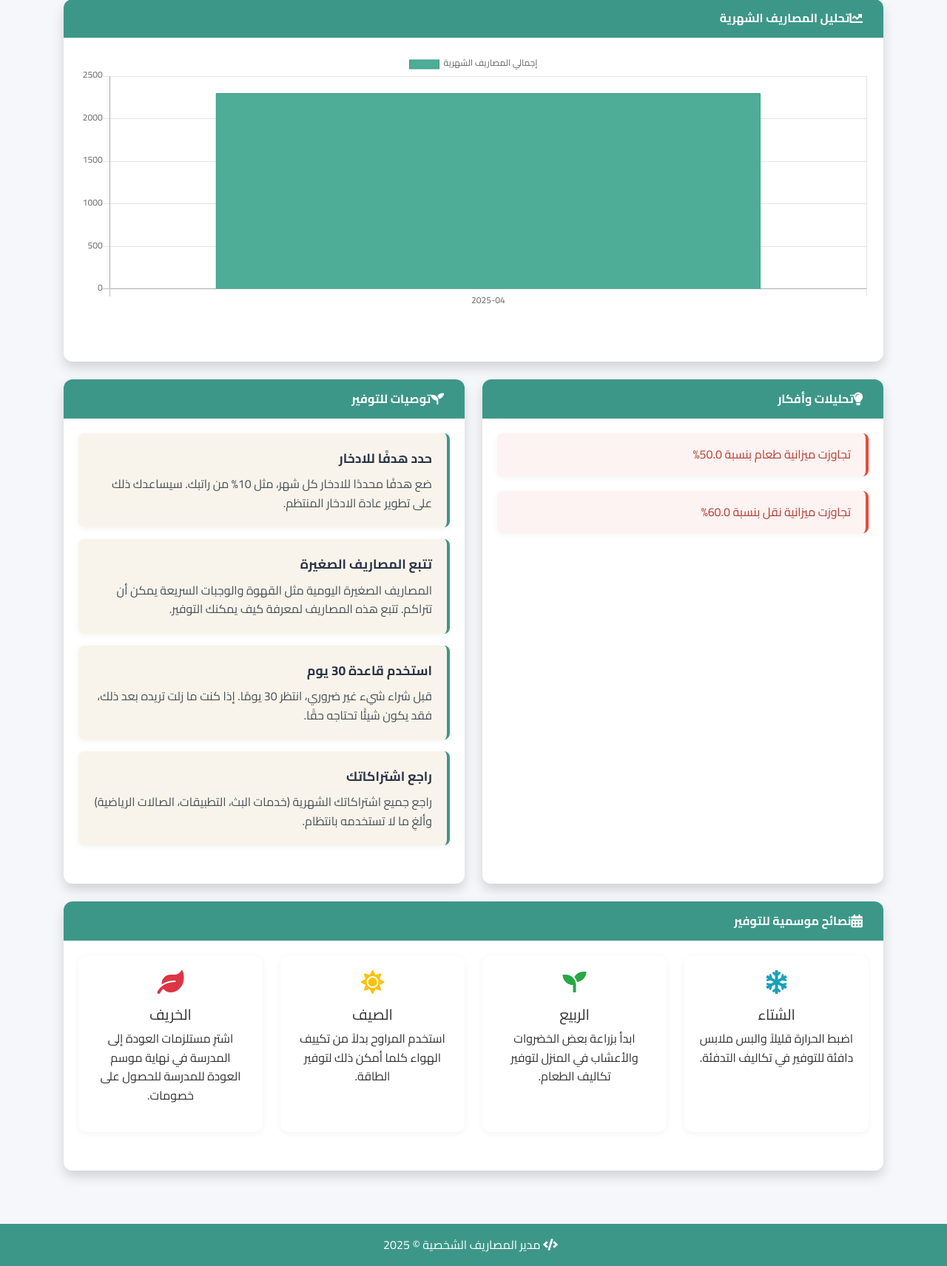
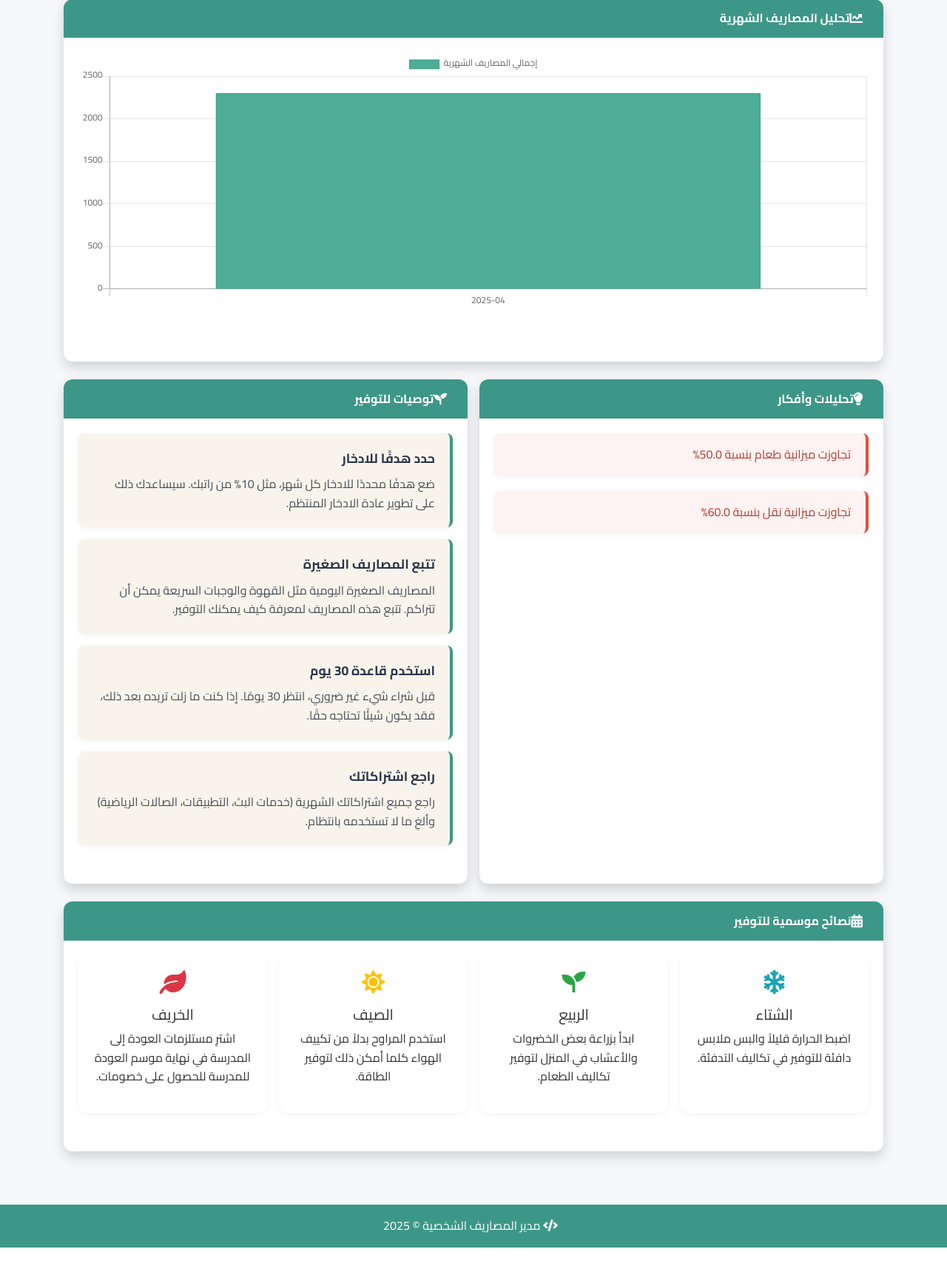
Before and after one commit to Nawal024/FinTrack, a Flask app: page /insights in a window 1280 px wide. Shown: the part 93-1805 px from the top of the page at 74% size. After the commit the page ends 1780 px from the top, so only its background shows below. Run offline with Flask 3, Linux system fonts and the light colour scheme; some libraries are stand-ins or nearby versions.

Commit message:
Restored to '5ce8501f1fef89211dc417b8348c438c8ac91d4e'
Replit-Restored-To: 5ce8501f1fef89211dc417b8348c438c8ac91d4e

```diff
--- a/static/css/styles.css
+++ b/static/css/styles.css
@@ -85,14 +85,20 @@ body {
 
 /* Container & Row adjustments */
 .container {
-    max-width: 95%;
+    max-width: 100%;
     padding-right: 1rem;
     padding-left: 1rem;
 }
 
+@media (min-width: 576px) {
+    .container {
+        max-width: 95%;
+    }
+}
+
 @media (min-width: 992px) {
     .container {
-        max-width: 90%;
+        max-width: 95%;
     }
 }
 
@@ -103,13 +109,13 @@ body {
 }
 
 .row {
-    margin-right: -0.75rem;
-    margin-left: -0.75rem;
+    margin-right: -0.5rem;
+    margin-left: -0.5rem;
 }
 
 .row > [class*="col-"] {
-    padding-right: 0.75rem;
-    padding-left: 0.75rem;
+    padding-right: 0.5rem;
+    padding-left: 0.5rem;
 }
 
 /* Cards */
--- a/templates/budget.html
+++ b/templates/budget.html
@@ -13,7 +13,7 @@
                 {% if categories %}
                 <div class="row">
                     {% for category in categories %}
-                    <div class="col-sm-6 col-md-4 col-lg-3 mb-4">
+                    <div class="col-md-6 col-lg-4 mb-4">
                         <div class="card category-card" data-name-en="{{ category.name_en }}" data-name-ar="{{ category.name_ar }}">
                             <div class="card-body">
                                 <h5 class="card-title text-center mb-3">
--- a/templates/index.html
+++ b/templates/index.html
@@ -22,9 +22,11 @@
                     </div>
                     <div class="form-group">
                         <label for="amount">المبلغ</label>
-                        <div class="currency-input">
+                        <div class="input-group">
                             <input type="number" class="form-control" id="amount" name="amount" min="0.01" step="0.01" required>
-                            <span class="input-group-text">ريال</span>
+                            <div class="input-group-append">
+                                <span class="input-group-text">ريال</span>
+                            </div>
                         </div>
                     </div>
                     <div class="form-group">
--- a/templates/insights.html
+++ b/templates/insights.html
@@ -76,7 +76,7 @@
             </div>
             <div class="card-body">
                 <div class="row">
-                    <div class="col-sm-6 col-md-3 mb-3">
+                    <div class="col-md-3 mb-3">
                         <div class="card">
                             <div class="card-body text-center">
                                 <i class="fas fa-snowflake fa-2x text-info mb-3"></i>
@@ -85,7 +85,7 @@
                             </div>
                         </div>
                     </div>
-                    <div class="col-sm-6 col-md-3 mb-3">
+                    <div class="col-md-3 mb-3">
                         <div class="card">
                             <div class="card-body text-center">
                                 <i class="fas fa-seedling fa-2x text-success mb-3"></i>
@@ -94,7 +94,7 @@
                             </div>
                         </div>
                     </div>
-                    <div class="col-sm-6 col-md-3 mb-3">
+                    <div class="col-md-3 mb-3">
                         <div class="card">
                             <div class="card-body text-center">
                                 <i class="fas fa-sun fa-2x text-warning mb-3"></i>
@@ -103,7 +103,7 @@
                             </div>
                         </div>
                     </div>
-                    <div class="col-sm-6 col-md-3 mb-3">
+                    <div class="col-md-3 mb-3">
                         <div class="card">
                             <div class="card-body text-center">
                                 <i class="fas fa-leaf fa-2x text-danger mb-3"></i>
```
